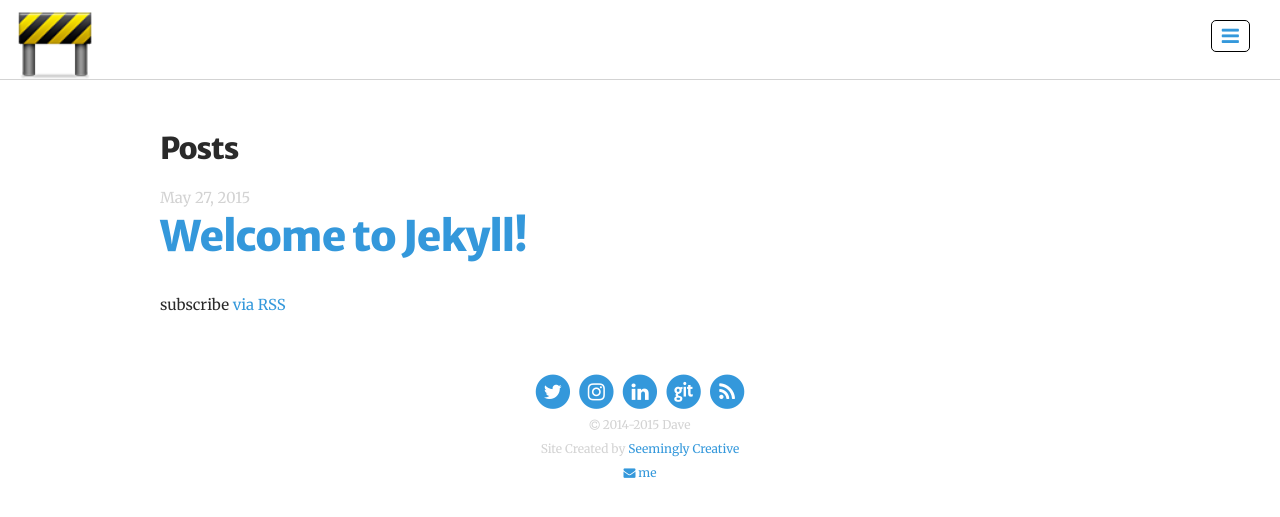
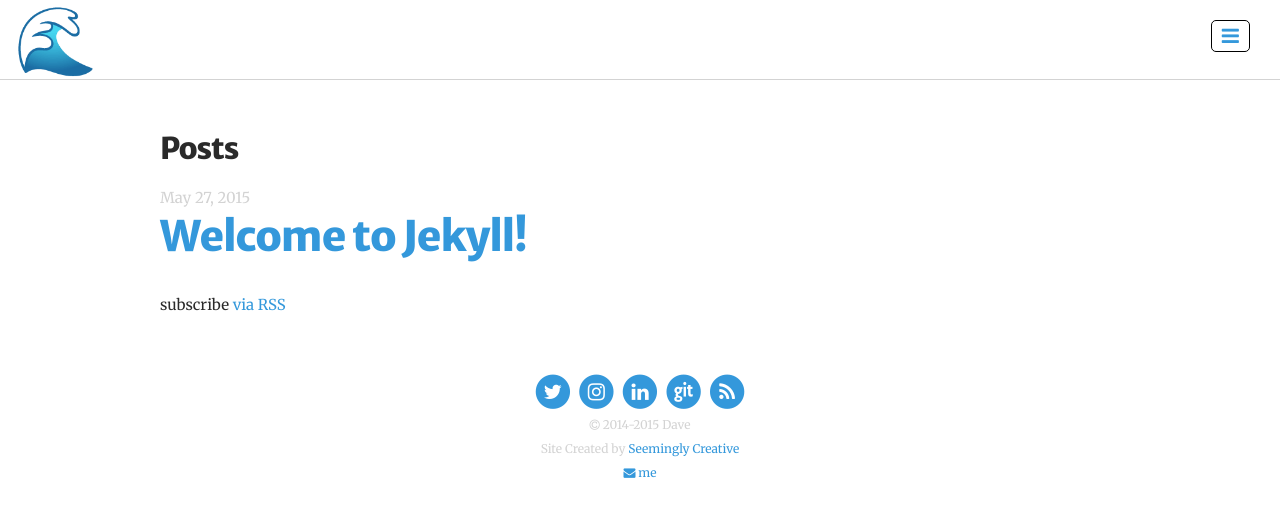
Before and after one commit to daveas/jekyll-template, a Jekyll site: the page built from index.html, in a window 1280 px wide. Shown: the top 517 px of the page. Built offline with Jekyll 4.4.1, drawn with Linux system fonts in a browser that asks for light colours; nearby versions of some CDN libraries; emoji names are drawn with the system emoji font.

Commit message:
Update _config.yml

```diff
--- a/_config.yml
+++ b/_config.yml
@@ -5,7 +5,7 @@
 email: hi@daveaseeman.com
 description: A Versatile Jekyll Template created by @daveaseeman
 url: 'http://rig.daveaseeman.com'
-icon: /assets/images/icon.png
+icon: https://assets-cdn.github.com/images/icons/emoji/unicode/1f30a.png
 images: /assets/images/
 docs: /assets/docs/
 handle: daveaseeman
```
